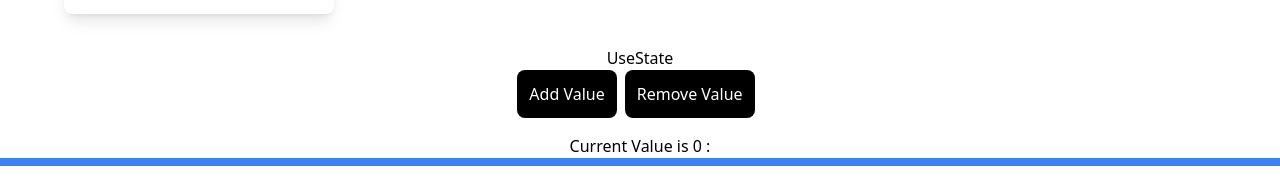
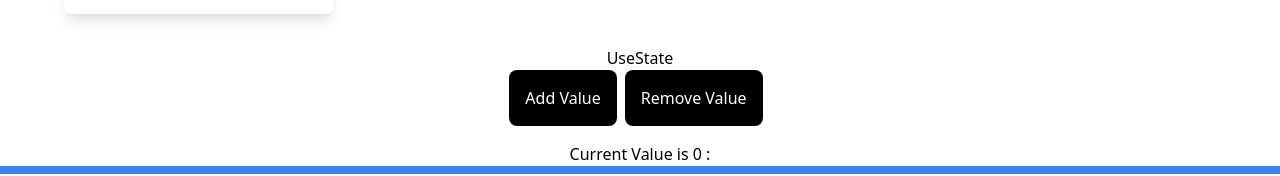
Before and after one commit to Sadam-Muneer/React.js, a React (Vite) app: page / in a window 1280 px wide. Shown: the part 1491-1667 px from the top of the page. Built offline with nearby package versions, Linux system fonts and the light colour scheme; no server answers.

Commit message:
usstate Hook

```diff
--- a/src/components/UseStates.jsx
+++ b/src/components/UseStates.jsx
@@ -4,7 +4,7 @@ import { useState } from "react";
 function Hooks() {
   const [counter, sadamCounter] = useState(0);
   const addvalue = () => {
-    if (counter < 5) {
+    if (counter < 10) {
       // sadamCounter(counter + 1);  simple increase by 1
       // take prevoius value and jump 2 +
       sadamCounter((prevcounter) => counter + 1);
@@ -23,13 +23,13 @@ function Hooks() {
       <div className="container mx-auto p-4 px-16 text-center">
         <h1>UseState</h1>
         <button
-          className="bg-black text-white p-3 mr-2 rounded-lg "
+          className="bg-black text-white p-4 mr-2 rounded-lg "
           onClick={addvalue}
         >
           Add Value
         </button>
         <button
-          className="bg-black text-white p-3 mr-2 rounded-lg "
+          className="bg-black text-white p-4 mr-2 rounded-lg "
           onClick={removeValue}
         >
           Remove Value
```
